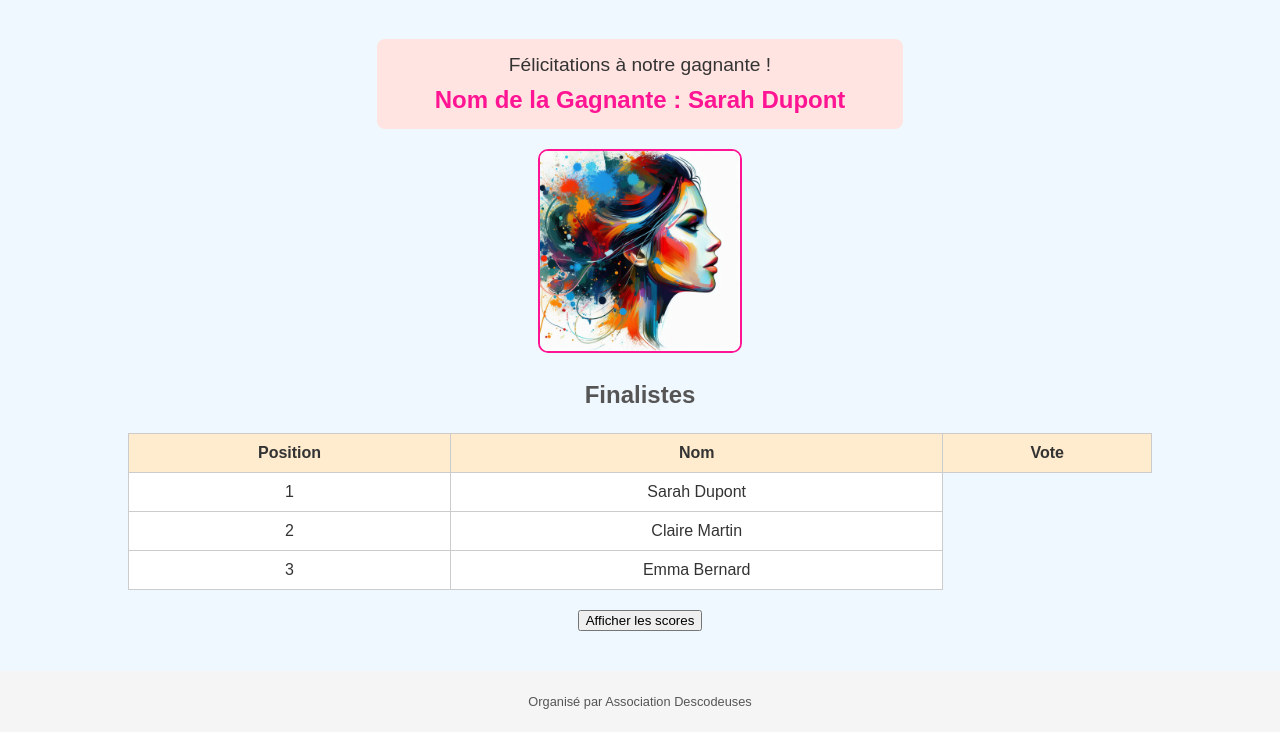
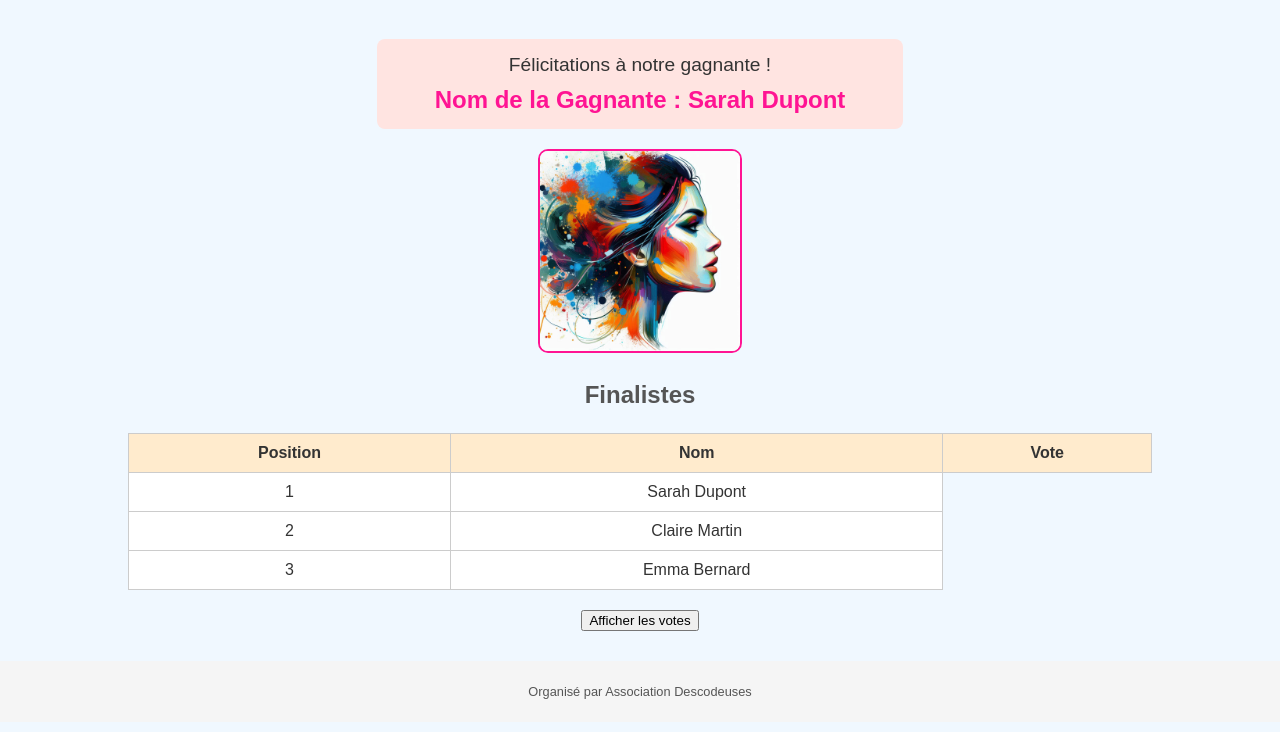
Before and after one commit to sofiane-wattiez/cours_html_css_lvl_1, a plain HTML site: page index.html in a window 1280 px wide. Shown: the part 78-810 px from the top of the page. Drawn offline with Linux system fonts and the light colour scheme.

Commit message:
update vote

```diff
--- a/index.html
+++ b/index.html
@@ -77,12 +77,7 @@
           </tbody>
         </table>
         <!-- Bouton pour afficher les valeurs -->
-        <button onclick="revealScores()">Afficher les scores</button>
-
-        <!-- Section où les valeurs des TD seront affichées -->
-        <div id="score-display" style="margin-top: 20px; font-size: 1.2em; font-weight: bold; color: #333;">
-        </div>
-
+        <button onclick="revealScores()">Afficher les votes</button>
       </div>
     </main>
     <!-- Section pied de page -->
```
